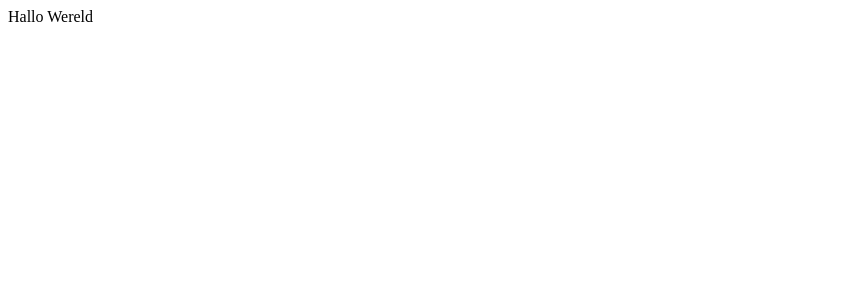
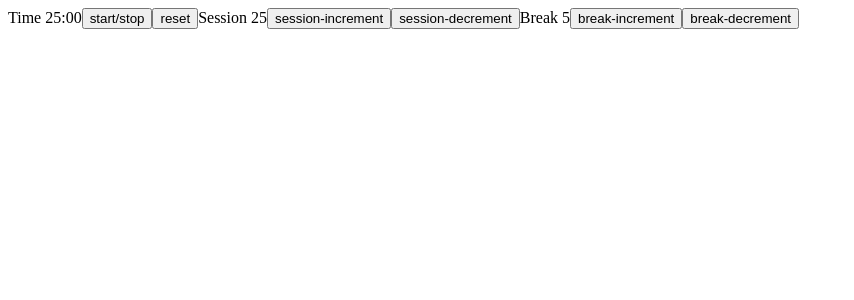
Before and after one commit to rulamon/pomodoro-clock, a React app: page / in a window 1280 px wide. Shown: the top 300 px of the page, without its empty margins (0-854 px from the left). Built offline with nearby package versions, Linux system fonts and the light colour scheme.

Commit message:
basic functionality ok

```diff
--- a/src/components/App.js
+++ b/src/components/App.js
@@ -2,12 +2,149 @@ import React from 'react';
 
 export class App extends React.Component {
     constructor(props){
-        super(props)
+        super(props);
+        this.state = {
+            startSession: 25,
+            startBreak: 5,
+            minutes: 25,
+            seconds: 0,
+            active: false,
+            status: "Session"
+        }
+        this.doubleSeconds = this.doubleSeconds.bind(this)
+        this.countDownToggleBreak = this.countDownToggleBreak.bind(this)
+        this.startPause = this.startPause.bind(this)
+        this.reset = this.reset.bind(this)
+        this.increment = this.increment.bind(this)
+        this.decrement = this.decrement.bind(this)
     }
+    doubleSeconds(number){
+        let doubleString = "0" + number;
+        return doubleString.slice(-2)
+    }
+    countDownToggleBreak(){
+        if(this.state.seconds == 0){
+            if(this.state.minutes == 0){
+                if(this.state.status == "Session"){
+                    this.setState({
+                        minutes: this.state.startBreak,
+                        seconds: 0,
+                        status: "Break"
+                    })
+                } else {
+                    this.setState({
+                        minutes: this.state.startSession,
+                        seconds: 0,
+                        status: "Session"
+                    })
+                }
+            } else {
+                this.setState({
+                    minutes: this.state.minutes - 1,
+                    seconds: 59
+                })
+            }
+        } else {
+            this.setState({
+                seconds: this.state.seconds - 1
+            })
+        }
+    }
+    startPause(){
+        if(!this.state.active){
+            this.setState({active: true})
+            this.runTimer = setInterval(this.countDownToggleBreak, 100)
+        } else {
+            this.setState({active: false})
+            clearInterval(this.runTimer)
+        }
+    }
+    reset(){
+        clearInterval(this.runTimer)
+        this.setState({
+            startSession: 25,
+            startBreak: 5,
+            minutes: 25,
+            seconds: 0,
+            active: false,
+            status: "Session"
+        })
+    }
+
+    increment(event){
+        if(!this.state.active){
+            if(event.target.id == "break-increment" && this.state.startBreak < 60){
+                if(this.state.status == "Session"){
+                    this.setState({
+                        startBreak: this.state.startBreak + 1
+                    })
+                } else {
+                    this.setState({
+                        startBreak: this.state.startBreak + 1,
+                        minutes: this.state.startBreak + 1,
+                        seconds: 0
+                    })
+                }
+            }
+            if(event.target.id == "session-increment" && this.state.startSession < 60){
+                if(this.state.status == "Session"){
+                    this.setState({
+                        startSession: this.state.startSession + 1,
+                        minutes: this.state.startSession + 1,
+                        seconds: 0
+                    })
+                } else {
+                    this.setState({
+                        startSession: this.state.startSession + 1
+                    })
+                }
+            }
+        }
+    }
+
+    decrement(event){
+        if(!this.state.active){
+            if(event.target.id == "break-decrement" && this.state.startBreak > 1){
+                if(this.state.status == "Session"){
+                    this.setState({
+                        startBreak: this.state.startBreak - 1,
+                    })
+                } else {
+                    this.setState({
+                        startBreak: this.state.startBreak - 1,
+                        minutes: this.state.startBreak -1,
+                        seconds: 0
+                    })
+                }
+            }
+            if(event.target.id == "session-decrement" && this.state.startSession > 1){
+                if(this.state.status == "Session"){
+                    this.setState({
+                        startSession: this.state.startSession - 1,
+                        minutes: this.state.startSession - 1,
+                        seconds: 0
+                    })
+                } else {
+                    this.setState({
+                        startSession: this.state.startSession - 1
+                    })
+                }
+            }
+        }
+    }
+
     render(){
         return(
             <div id="main-container">
-            Hallo Wereld
+                {`Time ${this.state.minutes}:${this.doubleSeconds(this.state.seconds)}`}
+                <button id="start_stop" onClick={this.startPause}>start/stop</button>
+                <button id="reset" onClick={this.reset}>reset</button>
+                {`Session ${this.state.startSession}`}
+                <button id="session-increment" onClick={this.increment}>session-increment</button>
+                <button id="session-decrement" onClick={this.decrement}>session-decrement</button>
+                {`Break ${this.state.startBreak}`}
+                <button id="break-increment" onClick={this.increment}>break-increment</button>
+                <button id="break-decrement" onClick={this.decrement}>break-decrement</button>
             </div>
         )
     }
```
Also changed, not shown: notes.txt.
